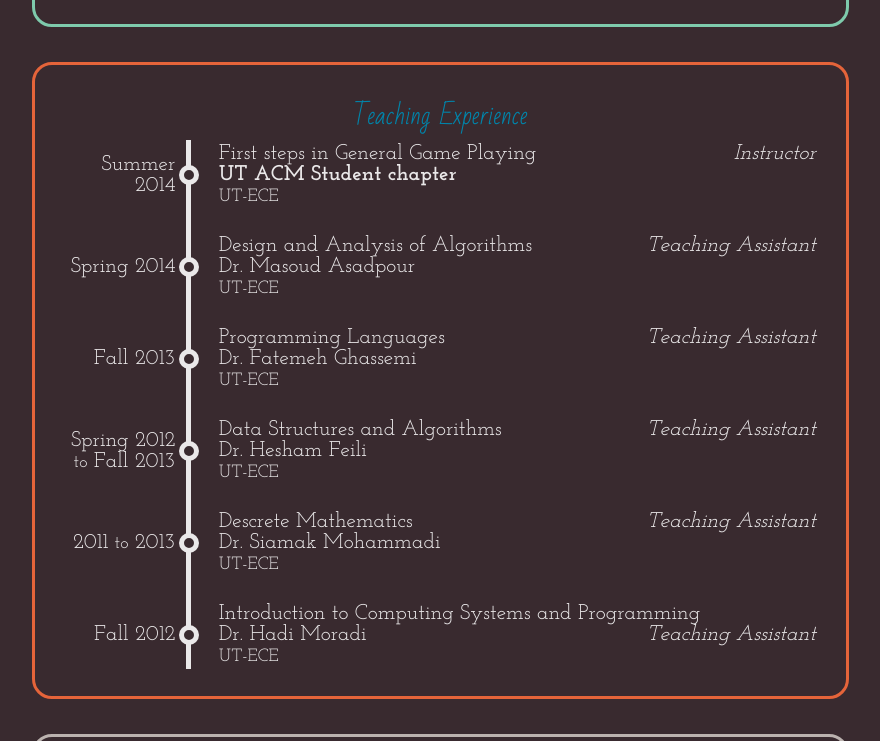
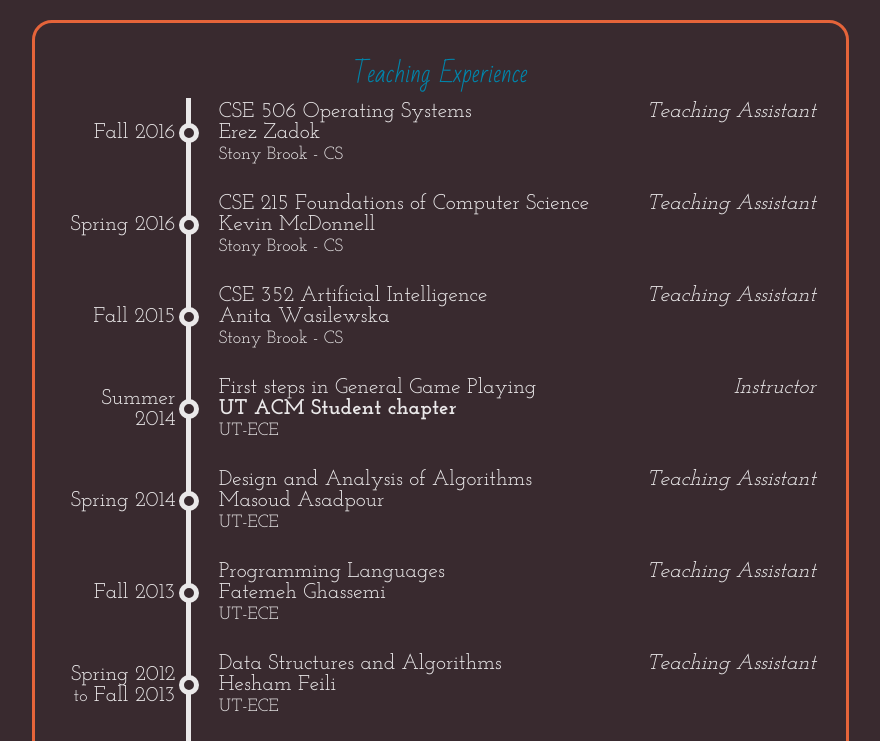
Before and after one commit to ashkanb0/ashkanb0.github.io, a plain HTML site: page index.html in a window 1280 px wide. Shown: the part 921-1662 px from the top of the page, without its empty margins (296-1176 px from the left). Drawn offline with Linux system fonts and the light colour scheme; a script that the page names is missing.

Commit message:
Update index.html

```diff
--- a/index.html
+++ b/index.html
@@ -27,7 +27,7 @@
 		</div>
 		<div class="main">
 		<div class="header" id="jump-a">
-		<img class="avatar" src="images/me.jpg"/>
+		<img class="avatar" src="images/me2.jpg"/>
 		<div id="sentence" class="sentence">
 			Others call me <div class="header-green">Ashkan</div>, my full name is Ashkan Banitalebi Dehkordi.<br> I'm
 			a <div id="age" class="header-green">-1</div> second-old Ph.D. student of Computer&nbsp; Science at <a class="header-green" href="http://www.stonybrook.edu/">Stony Brook University</a>. I'm a <a class="header-green" href="http://ut.ac.ir/en">University of Tehran</a> alumnus.<br>
@@ -43,8 +43,6 @@
 				<b>Artificial Intelligence</b><br>
 				&nbsp;&nbsp;General Game Playing<br>
 				<b>Game Theory</b><br>
-				<b>Advanced Algorithms</b><br>
-				<b>Formal Methods &amp; Verification</b>
 				</div>
 				<div class="part-title">Educational History</div>
 				<div class="timeline">
@@ -100,6 +98,39 @@
 				<div class="timeline">
 					<table>
 						<tr>
+							<td class="time">Fall 2016</td>
+							<td class="mark"><center class="circle"></center></td>
+							<td class="content">CSE 506 Operating Systems<i class="go-right">Teaching Assistant</i><br>
+							Erez Zadok<br><small>Stony Brook - CS</small></td>
+						</tr>
+						<tr>
+							<td class="time"></td>
+							<td class="mark"></td>
+							<td class="content"><br>
+						</tr>
+						<tr>
+							<td class="time">Spring 2016</td>
+							<td class="mark"><center class="circle"></center></td>
+							<td class="content">CSE 215 Foundations of Computer Science<i class="go-right">Teaching Assistant</i><br>
+							Kevin McDonnell <br><small>Stony Brook - CS</small></td>
+						</tr>
+						<tr>
+							<td class="time"></td>
+							<td class="mark"></td>
+							<td class="content"><br>
+						</tr>
+						<tr>
+							<td class="time">Fall 2015</td>
+							<td class="mark"><center class="circle"></center></td>
+							<td class="content">CSE 352 Artificial Intelligence<i class="go-right">Teaching Assistant</i><br>
+							Anita Wasilewska <br><small>Stony Brook - CS</small></td>
+						</tr>
+						<tr>
+							<td class="time"></td>
+							<td class="mark"></td>
+							<td class="content"><br>
+						</tr>
+						<tr>
 							<td class="time">Summer 2014</td>
 							<td class="mark"><center class="circle"></center></td>
 							<td class="content">First steps in General Game Playing <i class="go-right">Instructor</i><br>
@@ -114,7 +145,7 @@
 							<td class="time">Spring 2014</td>
 							<td class="mark"><center class="circle"></center></td>
 							<td class="content">Design and Analysis of Algorithms<i class="go-right">Teaching Assistant</i><br>
-							Dr. Masoud Asadpour <br> <small> UT-ECE</small></td>
+							Masoud Asadpour <br> <small> UT-ECE</small></td>
 						</tr>
 						<tr>
 							<td class="time"></td>
@@ -125,7 +156,7 @@
 							<td class="time">Fall 2013</td>
 							<td class="mark"><center class="circle"></center></td>
 							<td class="content">Programming Languages<i class="go-right">Teaching Assistant</i><br>
-							Dr. Fatemeh Ghassemi <br> <small> UT-ECE</small></td>
+							Fatemeh Ghassemi <br> <small> UT-ECE</small></td>
 							</td>
 						</tr>
 						<tr>
@@ -138,7 +169,7 @@
 							<td class="mark"><center class="circle"></center></td>
 							<td class="content">
 							Data Structures and Algorithms<i class="go-right">Teaching Assistant</i><br>
-							Dr. Hesham Feili <br> <small> UT-ECE</small></td>
+							Hesham Feili <br> <small> UT-ECE</small></td>
 						</tr>
 						<tr>
 							<td class="time"></td>
@@ -150,7 +181,7 @@
 							<td class="mark"><center class="circle"></center></td>
 							<td class="content">
 							Descrete Mathematics<i class="go-right">Teaching Assistant</i><br>
-							Dr. Siamak Mohammadi <br> <small> UT-ECE</small></td>
+							Siamak Mohammadi <br> <small> UT-ECE</small></td>
 						</tr>
 						<tr>
 							<td class="time"></td>
@@ -162,7 +193,7 @@
 							<td class="mark"><center class="circle"></center></td>
 							<td class="content">
 							Introduction to Computing Systems and Programming<i class="go-right">Teaching Assistant</i><br>
-							Dr. Hadi Moradi <br> <small> UT-ECE</small></td>
+							Hadi Moradi <br> <small> UT-ECE</small></td>
 							</td>
 						</tr>
 
```
